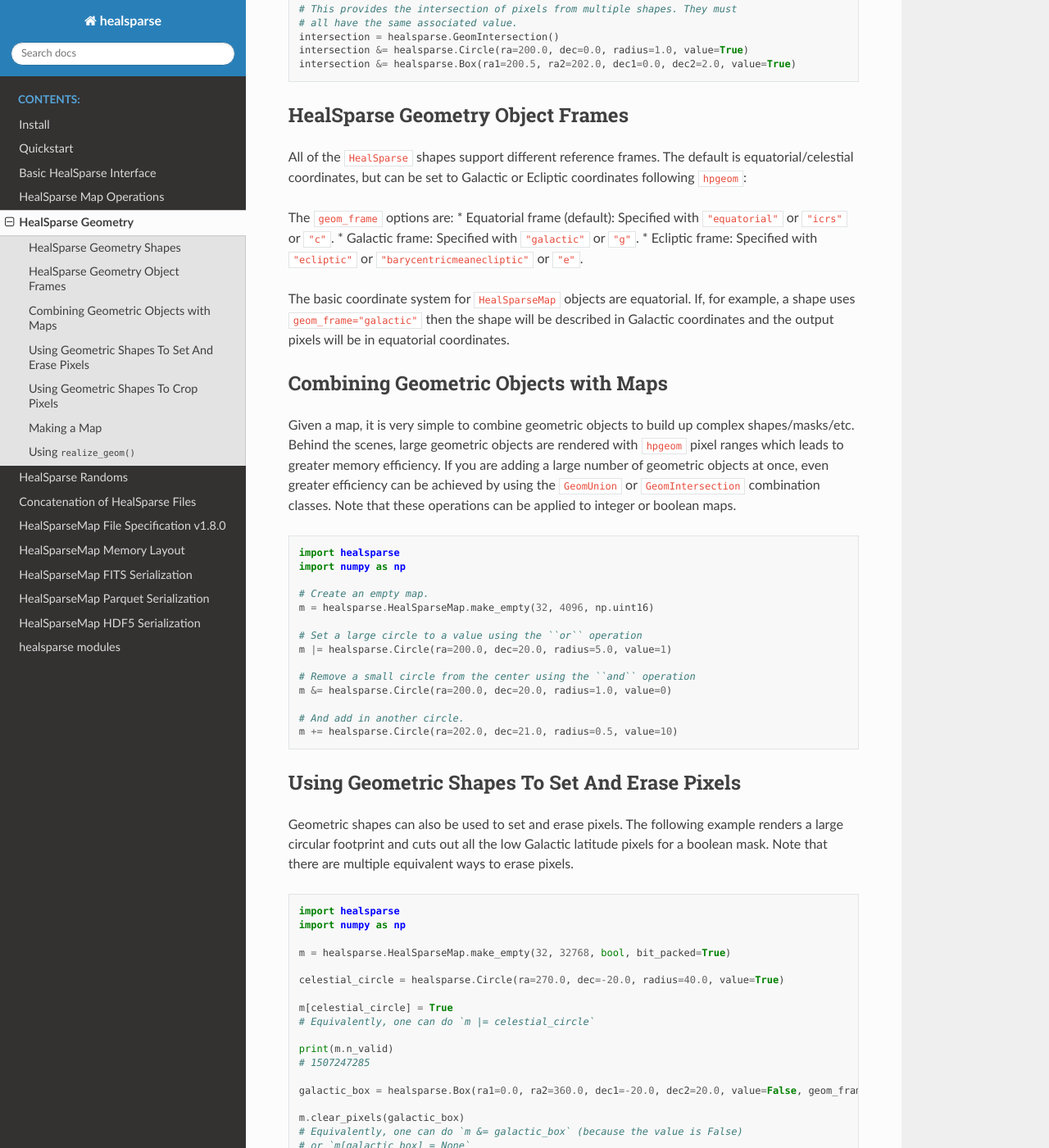
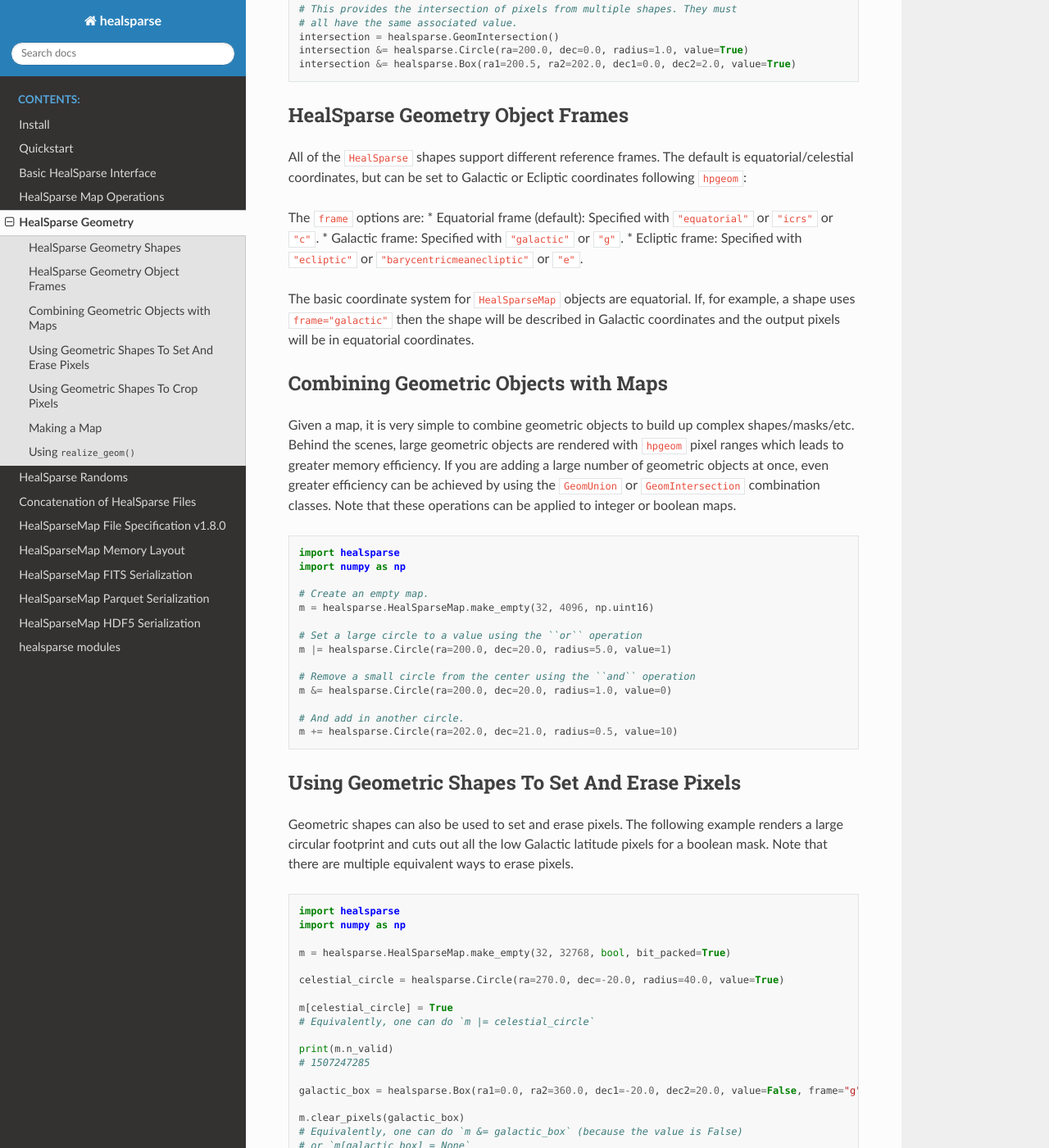
Before and after one commit to LSSTDESC/healsparse, a Sphinx documentation site: the page built from docs/geometry.rst, in a window 1280 px wide and 1400 px high, scrolled down 1779 px. Shown: the whole window at 82% size. Built offline with Sphinx 7.4.7 and the Read the Docs theme 3.1.0, drawn with Linux system fonts in a browser that asks for light colours; cross-references to code outside the pages are shown as plain code; some of the changed text lies outside the part shown.

Commit message:
Rename geom_frame to simply frame.

```diff
--- a/docs/geometry.rst
+++ b/docs/geometry.rst
@@ -98,13 +98,13 @@ HealSparse Geometry Object Frames
 All of the :code:`HealSparse` shapes support different reference frames.
 The default is equatorial/celestial coordinates, but can be set to Galactic or Ecliptic coordinates following :code:`hpgeom`:
 
-The :code:`geom_frame` options are:
+The :code:`frame` options are:
 * Equatorial frame (default): Specified with :code:`"equatorial"` or :code:`"icrs"` or :code:`"c"`.
 * Galactic frame: Specified with :code:`"galactic"` or :code:`"g"`.
 * Ecliptic frame: Specified with :code:`"ecliptic"` or :code:`"barycentricmeanecliptic"` or :code:`"e"`.
 
 The basic coordinate system for :code:`HealSparseMap` objects are equatorial.
-If, for example, a shape uses :code:`geom_frame="galactic"` then the shape will be described in Galactic coordinates and the output pixels will be in equatorial coordinates.
+If, for example, a shape uses :code:`frame="galactic"` then the shape will be described in Galactic coordinates and the output pixels will be in equatorial coordinates.
 
 
 Combining Geometric Objects with Maps
@@ -155,7 +155,7 @@ Note that there are multiple equivalent ways to erase pixels.
     print(m.n_valid)
     # 1507247285
 
-    galactic_box = healsparse.Box(ra1=0.0, ra2=360.0, dec1=-20.0, dec2=20.0, value=False, geom_frame="g")
+    galactic_box = healsparse.Box(ra1=0.0, ra2=360.0, dec1=-20.0, dec2=20.0, value=False, frame="g")
 
     m.clear_pixels(galactic_box)
     # Equivalently, one can do `m &= galactic_box` (because the value is False)
@@ -200,8 +200,8 @@ This additionally demonstrates how to create a union of multiple shapes which ca
     print(m.n_valid)
     # 1507247285
 
-    galactic_box1 = healsparse.Box(ra1=0.0, ra2=360.0, dec1=20.0, dec2=90.0, value=False, geom_frame="g")
-    galactic_box2 = healsparse.Box(ra1=0.0, ra2=360.0, dec1=-90.0, dec2=-20.0, value=False, geom_frame="g")
+    galactic_box1 = healsparse.Box(ra1=0.0, ra2=360.0, dec1=20.0, dec2=90.0, value=False, frame="g")
+    galactic_box2 = healsparse.Box(ra1=0.0, ra2=360.0, dec1=-90.0, dec2=-20.0, value=False, frame="g")
     union = healsparse.GeomUnion(geom_list=[galactic_box1, galactic_box2])
 
     m.crop(union, in_place=True)
```
Also changed, not shown: 2 other files.
